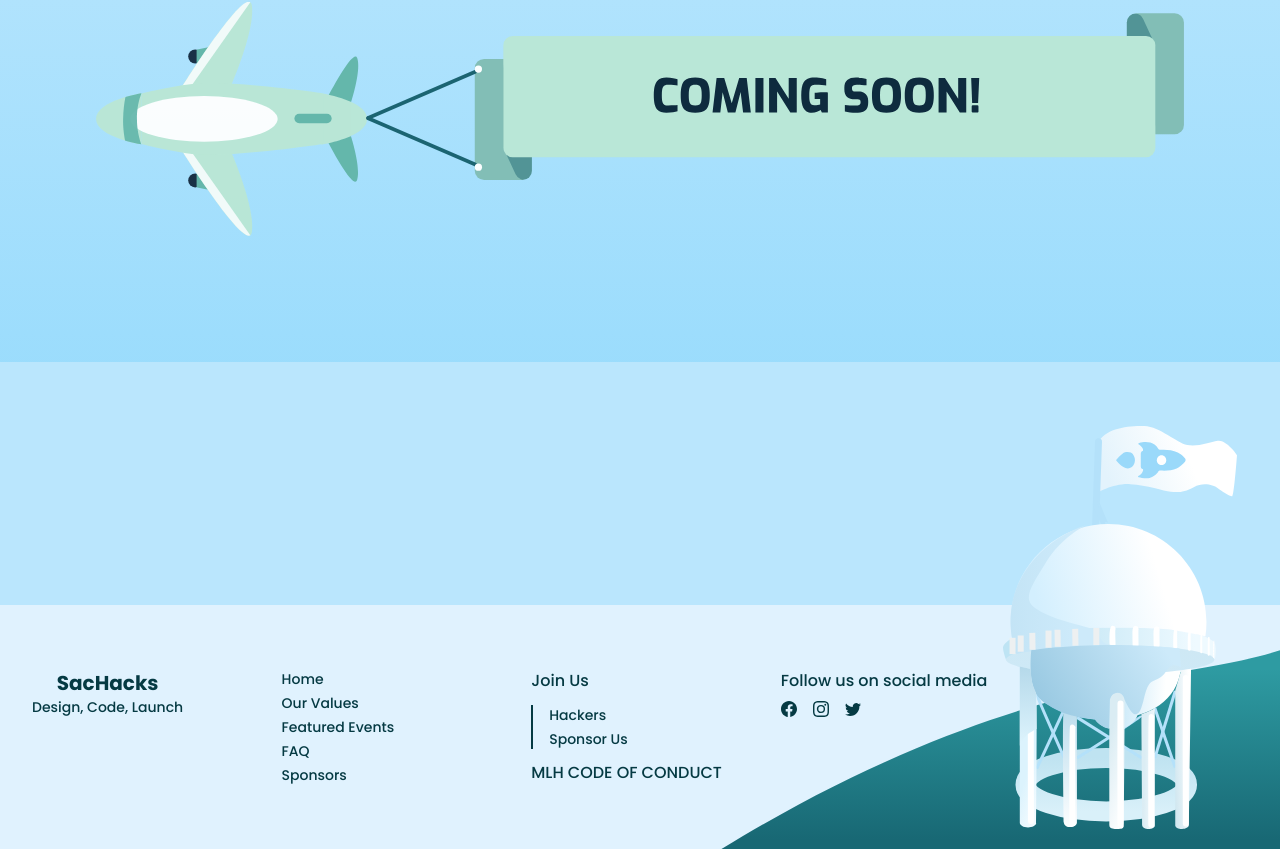
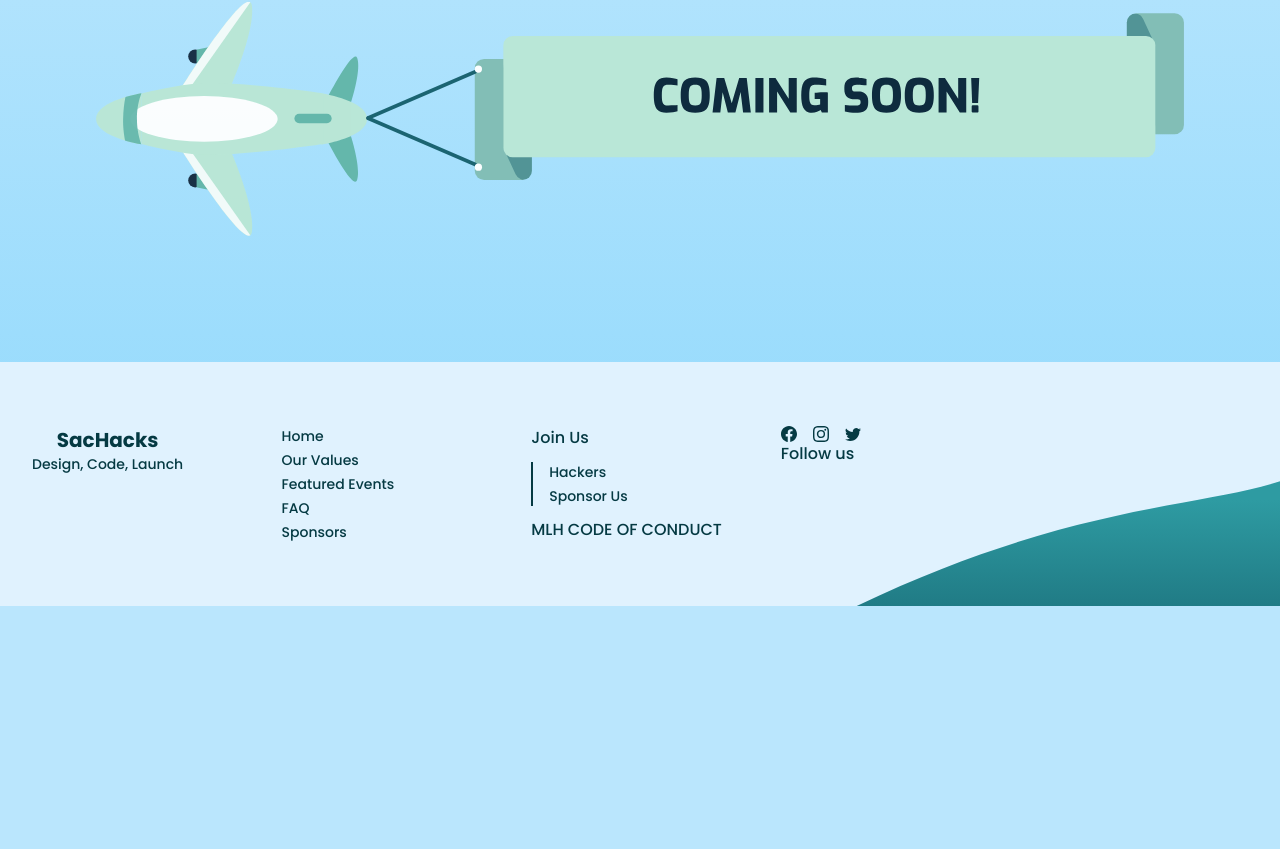
Before and after one commit to gdsc-ucd-dev/sachacks-2022, a Next.js app: page / in a window 1280 px wide. Shown: the part 2898-3747 px from the top of the page. After the commit the page ends 3504 px from the top, so only its background shows below. Built offline with nearby package versions, Linux system fonts and the light colour scheme.

Commit message:
minor changes

```diff
--- a/pages/index.tsx
+++ b/pages/index.tsx
@@ -29,9 +29,10 @@ const Home: NextPage = () => {
       <SEO />
 
       {/* PAGE UI */}
+
       <PageSection
         id="index-hero"
-        className="w-full h-screen flex flex-col justify-center bg-gradient-to-b from-sky-200 to-sky-300"
+        className="w-full h-screen flex flex-col justify-center bg-gradient-to-b from-sky-200 to-sky-300  "
       >
         <PageWrapper className="w-full px-8 py-16 max-w-6xl mx-auto grid grid-cols-1">
           <>
--- a/src/components/layout-components/Footer.tsx
+++ b/src/components/layout-components/Footer.tsx
@@ -11,11 +11,11 @@ import links from "@/data/links";
 const Footer: React.FC = () => {
   return (
     <React.Fragment>
-      <div className="w-full hidden lg:block -right-[37.5%] relative top-56 -mt-40 z-20">
+      {/* <div className=" hidden lg:block -right-[37.5%] relative top-56 -mt-40 z-20">
         <svg
-          width="234"
+          width="110"
           height="403"
-          viewBox="0 0 234 403"
+          viewBox="0 0 110 403"
           fill="none"
           xmlns="http://www.w3.org/2000/svg"
           className="w-1/4 md:w-full"
@@ -432,13 +432,13 @@ const Footer: React.FC = () => {
             </clipPath>
           </defs>
         </svg>
-      </div>
+      </div> */}
       <footer className="w-full bg-sky-100 relative">
         <svg
           className="absolute lg:z-10 bottom-0 right-0"
           width="574"
-          height="224"
-          viewBox="0 0 574 224"
+          height="150"
+          viewBox="0 0 574 150"
           fill="none"
           xmlns="http://www.w3.org/2000/svg"
         >
@@ -464,7 +464,7 @@ const Footer: React.FC = () => {
           <div className="w-full flex flex-col items-center lg:items-start lg:col-span-2">
             <HeadTitle mountedIn="footer" />
           </div>
-          <div className="capitalize lg:col-span-2">
+          <div className="capitalize lg:col-span-2 relative">
             <ul className="text-sm flex flex-col space-y-1 items-start">
               <li>
                 <a href="#index-hero">Home</a>
@@ -483,9 +483,9 @@ const Footer: React.FC = () => {
               </li>
             </ul>
           </div>
-          <div className="capitalize lg:col-span-2">
+          <div className="capitalize lg:col-span-2 relative">
             <h5 className="mb-3">Join Us</h5>
-            <ul className="text-sm pl-4 flex flex-col items-start space-y-1 mb-3 border-l-2 border-highlight">
+            <ul className="text-sm pl-4 flex flex-col items-start space-y-1 mb-3 border-l-2 border-highlight relative">
               {/* <li>
                 <a href="">Mentors</a>
               </li> */}
@@ -498,25 +498,32 @@ const Footer: React.FC = () => {
             </ul>
             <a href="https://static.mlh.io/docs/mlh-code-of-conduct.pdf" target="_blank" rel="noreferrer">MLH CODE OF CONDUCT</a>
           </div>
-          <div className="w-full flex flex-col items-center lg:items-start lg:col-span-4">
-            <h6 className="text-center mb-2">Follow us on social media</h6>
+          <div className="w-full flex flex-col items-center lg:items-start lg:col-span-4 relative">
             <ul className="flex justify-start space-x-4">
               <li>
+              <div className="row">
               <a href="https://www.facebook.com/sachacks/" target="_blank" rel="noreferrer">
                 <BsFacebook />
                 </a>
+                </div>
               </li>
               <li>
+              <div className="row">
                 <a href="https://www.instagram.com/sachacks/" target="_blank" rel="noreferrer" data-link="instagram">
                   <BsInstagram />
                 </a>
+                </div>
               </li>
               <li>
-                <a href="#" target="_blank" rel="noreferrer" data-link="twitter">
+              <div className="row">
+                <a href="https://twitter.com/sachacks?lang=en" target="_blank" rel="noreferrer" data-link="twitter">
                   <BsTwitter />
                 </a>
+                </div>
               </li>
             </ul>
+
+             <h6 className="text-center mb-2">Follow us</h6>
           </div>
         </section>
       </footer>
--- a/tailwind.config.js
+++ b/tailwind.config.js
@@ -12,6 +12,7 @@ module.exports = {
         light: "#EEEEEE",
         highlight: "#053A43",
       },
+
     },
   },
   plugins: [],
```
Also changed, not shown: public/assets/Home Page Illustration.png (added).
